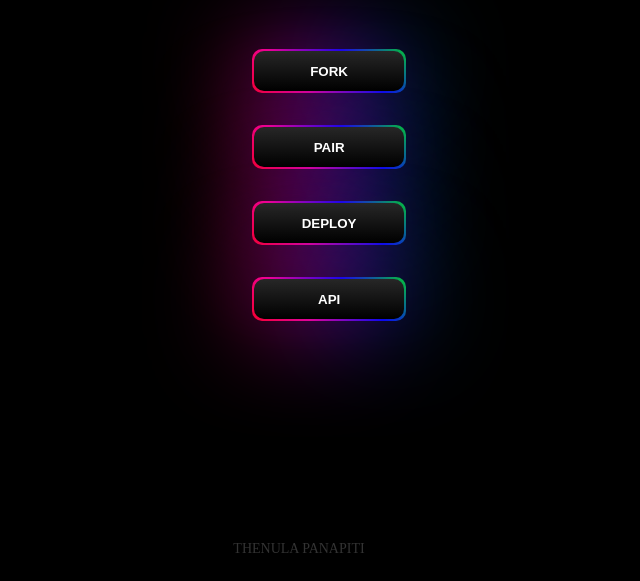
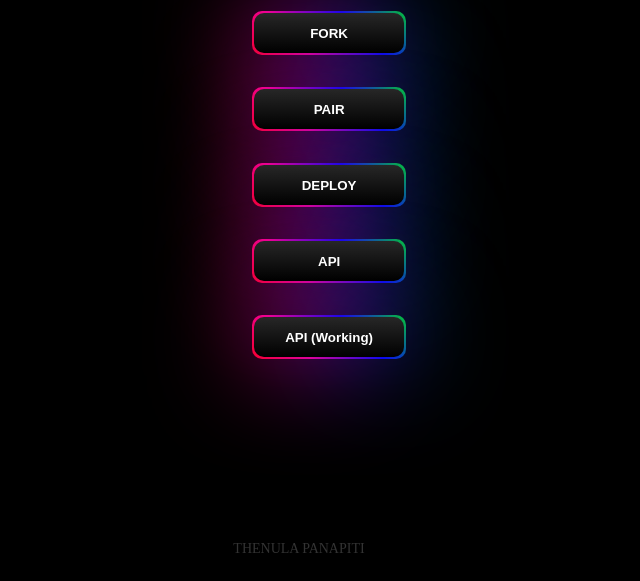
Before and after one commit to darkhackersl/Thenu-OFC-WEB, a plain HTML site: page index.html in a window 1280 px wide. Shown: the part 219-800 px from the top of the page, without its empty margins (351-991 px from the left). Drawn offline with Linux system fonts and the light colour scheme.

Commit message:
Update index.html

```diff
--- a/index.html
+++ b/index.html
@@ -344,6 +344,8 @@
        <button onclick="location.href='https://thenumd-web.vercel.app/'" class="button">DEPLOY</button>
        <br><br>
        <button onclick="location.href='https://thenu-api-web.vercel.app/'" class="button">API</button>
+       <br><br>
+       <button onclick="location.href='https://prabath-md-api.up.railway.app/'" class="button">API (Working)</button>
     </div>
 
 
```
